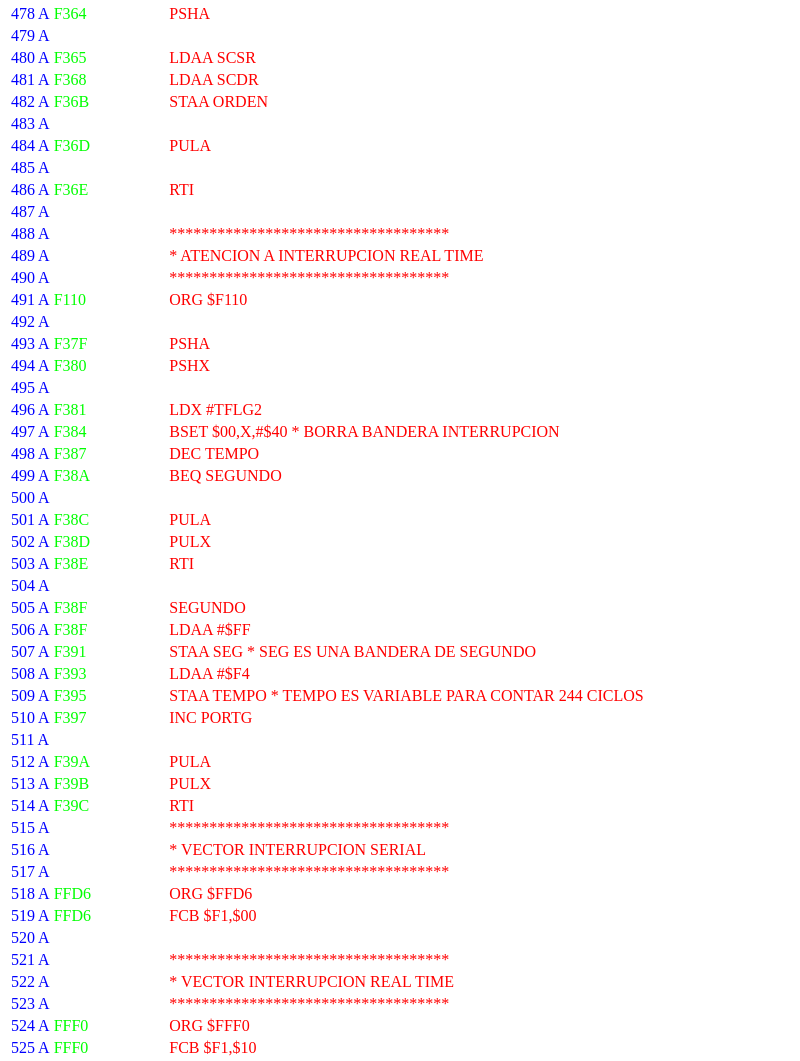
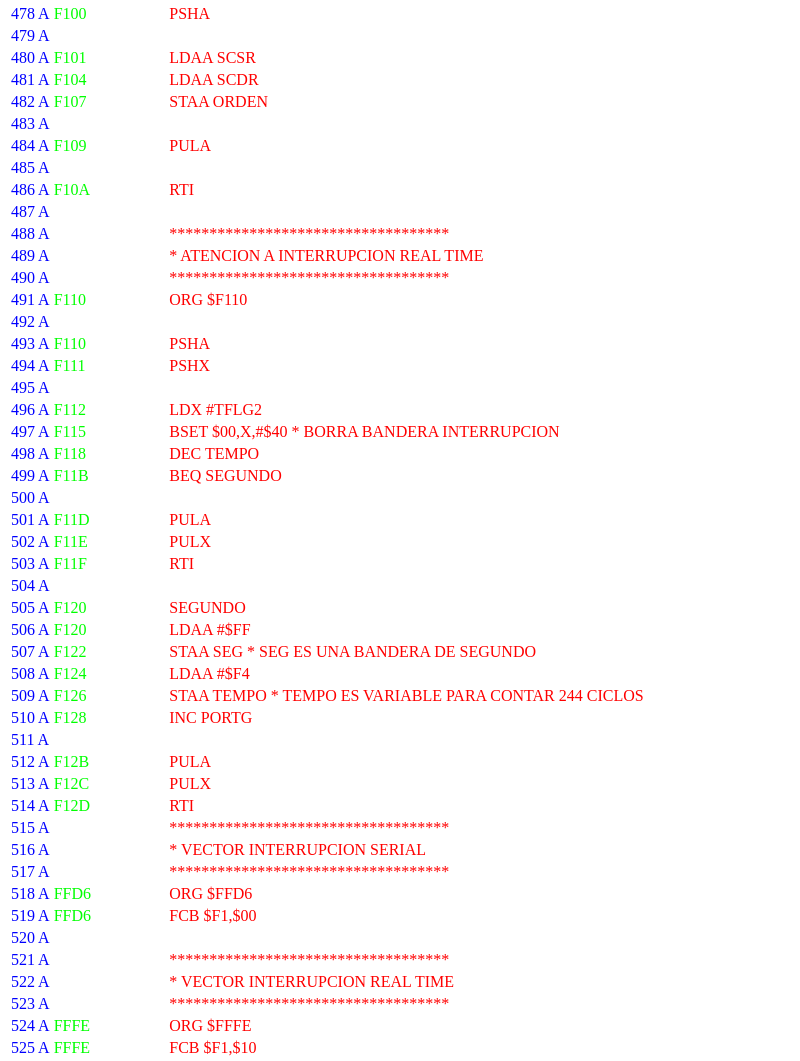
Before and after one commit to BralexMtz/68HC11, an Electron app: page src/compilacion.html in a window 800 px wide. Shown: the part 10500-11561 px from the top of the page. Drawn offline with Linux system fonts and the light colour scheme.

Commit message:
Listo PRROS! nos la peló

```diff
--- a/src/compilacion.html
+++ b/src/compilacion.html
@@ -478,43 +478,43 @@
 <tr><td style='color:#0000FF;'>475  A</td><td colspan='2'></td><td colspan='3' style='color:#FF0000;'>***********************************</td></tr>
 <tr><td style='color:#0000FF;'>476  A</td><td style='color:#00FF00;'>F100</td><td style='color:#FFFFFF;'></td><td style='color:#FF0000;'>       ORG  $F100</td></tr>
 <tr><td style='color:#0000FF;'>477  A</td><td colspan='2'></td><td colspan='3' style='color:#FF0000;'>  </td></tr>
-<tr><td style='color:#0000FF;'>478  A</td><td style='color:#00FF00;'>F364</td><td style='color:#FFFFFF;'>36</td><td style='color:#FF0000;'>       PSHA</td></tr>
+<tr><td style='color:#0000FF;'>478  A</td><td style='color:#00FF00;'>F100</td><td style='color:#FFFFFF;'>36</td><td style='color:#FF0000;'>       PSHA</td></tr>
 <tr><td style='color:#0000FF;'>479  A</td><td colspan='2'></td><td colspan='3' style='color:#FF0000;'> </td></tr>
-<tr><td style='color:#0000FF;'>480  A</td><td style='color:#00FF00;'>F365</td><td style='color:#FFFFFF;'>B6102E</td><td style='color:#FF0000;'>       LDAA SCSR</td></tr>
-<tr><td style='color:#0000FF;'>481  A</td><td style='color:#00FF00;'>F368</td><td style='color:#FFFFFF;'>B6102F</td><td style='color:#FF0000;'>       LDAA SCDR</td></tr>
-<tr><td style='color:#0000FF;'>482  A</td><td style='color:#00FF00;'>F36B</td><td style='color:#FFFFFF;'>970C</td><td style='color:#FF0000;'>       STAA ORDEN</td></tr>
+<tr><td style='color:#0000FF;'>480  A</td><td style='color:#00FF00;'>F101</td><td style='color:#FFFFFF;'>B6102E</td><td style='color:#FF0000;'>       LDAA SCSR</td></tr>
+<tr><td style='color:#0000FF;'>481  A</td><td style='color:#00FF00;'>F104</td><td style='color:#FFFFFF;'>B6102F</td><td style='color:#FF0000;'>       LDAA SCDR</td></tr>
+<tr><td style='color:#0000FF;'>482  A</td><td style='color:#00FF00;'>F107</td><td style='color:#FFFFFF;'>970C</td><td style='color:#FF0000;'>       STAA ORDEN</td></tr>
 <tr><td style='color:#0000FF;'>483  A</td><td colspan='2'></td><td colspan='3' style='color:#FF0000;'></td></tr>
-<tr><td style='color:#0000FF;'>484  A</td><td style='color:#00FF00;'>F36D</td><td style='color:#FFFFFF;'>32</td><td style='color:#FF0000;'>       PULA  </td></tr>
+<tr><td style='color:#0000FF;'>484  A</td><td style='color:#00FF00;'>F109</td><td style='color:#FFFFFF;'>32</td><td style='color:#FF0000;'>       PULA  </td></tr>
 <tr><td style='color:#0000FF;'>485  A</td><td colspan='2'></td><td colspan='3' style='color:#FF0000;'></td></tr>
-<tr><td style='color:#0000FF;'>486  A</td><td style='color:#00FF00;'>F36E</td><td style='color:#FFFFFF;'>3B</td><td style='color:#FF0000;'>       RTI</td></tr>
+<tr><td style='color:#0000FF;'>486  A</td><td style='color:#00FF00;'>F10A</td><td style='color:#FFFFFF;'>3B</td><td style='color:#FF0000;'>       RTI</td></tr>
 <tr><td style='color:#0000FF;'>487  A</td><td colspan='2'></td><td colspan='3' style='color:#FF0000;'></td></tr>
 <tr><td style='color:#0000FF;'>488  A</td><td colspan='2'></td><td colspan='3' style='color:#FF0000;'>***********************************</td></tr>
 <tr><td style='color:#0000FF;'>489  A</td><td colspan='2'></td><td colspan='3' style='color:#FF0000;'>* ATENCION A INTERRUPCION REAL TIME</td></tr>
 <tr><td style='color:#0000FF;'>490  A</td><td colspan='2'></td><td colspan='3' style='color:#FF0000;'>***********************************</td></tr>
 <tr><td style='color:#0000FF;'>491  A</td><td style='color:#00FF00;'>F110</td><td style='color:#FFFFFF;'></td><td style='color:#FF0000;'>      ORG  $F110</td></tr>
 <tr><td style='color:#0000FF;'>492  A</td><td colspan='2'></td><td colspan='3' style='color:#FF0000;'></td></tr>
-<tr><td style='color:#0000FF;'>493  A</td><td style='color:#00FF00;'>F37F</td><td style='color:#FFFFFF;'>36</td><td style='color:#FF0000;'>      PSHA</td></tr>
-<tr><td style='color:#0000FF;'>494  A</td><td style='color:#00FF00;'>F380</td><td style='color:#FFFFFF;'>3C</td><td style='color:#FF0000;'>      PSHX</td></tr>
+<tr><td style='color:#0000FF;'>493  A</td><td style='color:#00FF00;'>F110</td><td style='color:#FFFFFF;'>36</td><td style='color:#FF0000;'>      PSHA</td></tr>
+<tr><td style='color:#0000FF;'>494  A</td><td style='color:#00FF00;'>F111</td><td style='color:#FFFFFF;'>3C</td><td style='color:#FF0000;'>      PSHX</td></tr>
 <tr><td style='color:#0000FF;'>495  A</td><td colspan='2'></td><td colspan='3' style='color:#FF0000;'></td></tr>
-<tr><td style='color:#0000FF;'>496  A</td><td style='color:#00FF00;'>F381</td><td style='color:#FFFFFF;'>CE1025</td><td style='color:#FF0000;'>      LDX #TFLG2</td></tr>
-<tr><td style='color:#0000FF;'>497  A</td><td style='color:#00FF00;'>F384</td><td style='color:#FFFFFF;'>1C0040</td><td style='color:#FF0000;'>      BSET $00,X,#$40    * BORRA BANDERA INTERRUPCION</td></tr>
-<tr><td style='color:#0000FF;'>498  A</td><td style='color:#00FF00;'>F387</td><td style='color:#FFFFFF;'>7A0018</td><td style='color:#FF0000;'>      DEC TEMPO</td></tr>
-<tr><td style='color:#0000FF;'>499  A</td><td style='color:#00FF00;'>F38A</td><td style='color:#FFFFFF;'>2703</td><td style='color:#FF0000;'>      BEQ SEGUNDO</td></tr>
+<tr><td style='color:#0000FF;'>496  A</td><td style='color:#00FF00;'>F112</td><td style='color:#FFFFFF;'>CE1025</td><td style='color:#FF0000;'>      LDX #TFLG2</td></tr>
+<tr><td style='color:#0000FF;'>497  A</td><td style='color:#00FF00;'>F115</td><td style='color:#FFFFFF;'>1C0040</td><td style='color:#FF0000;'>      BSET $00,X,#$40    * BORRA BANDERA INTERRUPCION</td></tr>
+<tr><td style='color:#0000FF;'>498  A</td><td style='color:#00FF00;'>F118</td><td style='color:#FFFFFF;'>7A0018</td><td style='color:#FF0000;'>      DEC TEMPO</td></tr>
+<tr><td style='color:#0000FF;'>499  A</td><td style='color:#00FF00;'>F11B</td><td style='color:#FFFFFF;'>2703</td><td style='color:#FF0000;'>      BEQ SEGUNDO</td></tr>
 <tr><td style='color:#0000FF;'>500  A</td><td colspan='2'></td><td colspan='3' style='color:#FF0000;'>      </td></tr>
-<tr><td style='color:#0000FF;'>501  A</td><td style='color:#00FF00;'>F38C</td><td style='color:#FFFFFF;'>32</td><td style='color:#FF0000;'>      PULA</td></tr>
-<tr><td style='color:#0000FF;'>502  A</td><td style='color:#00FF00;'>F38D</td><td style='color:#FFFFFF;'>38</td><td style='color:#FF0000;'>      PULX</td></tr>
-<tr><td style='color:#0000FF;'>503  A</td><td style='color:#00FF00;'>F38E</td><td style='color:#FFFFFF;'>3B</td><td style='color:#FF0000;'>      RTI</td></tr>
+<tr><td style='color:#0000FF;'>501  A</td><td style='color:#00FF00;'>F11D</td><td style='color:#FFFFFF;'>32</td><td style='color:#FF0000;'>      PULA</td></tr>
+<tr><td style='color:#0000FF;'>502  A</td><td style='color:#00FF00;'>F11E</td><td style='color:#FFFFFF;'>38</td><td style='color:#FF0000;'>      PULX</td></tr>
+<tr><td style='color:#0000FF;'>503  A</td><td style='color:#00FF00;'>F11F</td><td style='color:#FFFFFF;'>3B</td><td style='color:#FF0000;'>      RTI</td></tr>
 <tr><td style='color:#0000FF;'>504  A</td><td colspan='2'></td><td colspan='3' style='color:#FF0000;'></td></tr>
-<tr><td style='color:#0000FF;'>505  A</td><td style='color:#00FF00;'>F38F</td><td></td><td style='color:#FF0000;'>SEGUNDO</td></tr>
-<tr><td style='color:#0000FF;'>506  A</td><td style='color:#00FF00;'>F38F</td><td style='color:#FFFFFF;'>86FF</td><td style='color:#FF0000;'>      LDAA #$FF</td></tr>
-<tr><td style='color:#0000FF;'>507  A</td><td style='color:#00FF00;'>F391</td><td style='color:#FFFFFF;'>970D</td><td style='color:#FF0000;'>      STAA SEG           * SEG ES UNA BANDERA DE SEGUNDO    </td></tr>
-<tr><td style='color:#0000FF;'>508  A</td><td style='color:#00FF00;'>F393</td><td style='color:#FFFFFF;'>86F4</td><td style='color:#FF0000;'>      LDAA #$F4         </td></tr>
-<tr><td style='color:#0000FF;'>509  A</td><td style='color:#00FF00;'>F395</td><td style='color:#FFFFFF;'>9718</td><td style='color:#FF0000;'>      STAA TEMPO         * TEMPO ES VARIABLE PARA CONTAR 244 CICLOS</td></tr>
-<tr><td style='color:#0000FF;'>510  A</td><td style='color:#00FF00;'>F397</td><td style='color:#FFFFFF;'>7C1002</td><td style='color:#FF0000;'>      INC  PORTG</td></tr>
+<tr><td style='color:#0000FF;'>505  A</td><td style='color:#00FF00;'>F120</td><td></td><td style='color:#FF0000;'>SEGUNDO</td></tr>
+<tr><td style='color:#0000FF;'>506  A</td><td style='color:#00FF00;'>F120</td><td style='color:#FFFFFF;'>86FF</td><td style='color:#FF0000;'>      LDAA #$FF</td></tr>
+<tr><td style='color:#0000FF;'>507  A</td><td style='color:#00FF00;'>F122</td><td style='color:#FFFFFF;'>970D</td><td style='color:#FF0000;'>      STAA SEG           * SEG ES UNA BANDERA DE SEGUNDO    </td></tr>
+<tr><td style='color:#0000FF;'>508  A</td><td style='color:#00FF00;'>F124</td><td style='color:#FFFFFF;'>86F4</td><td style='color:#FF0000;'>      LDAA #$F4         </td></tr>
+<tr><td style='color:#0000FF;'>509  A</td><td style='color:#00FF00;'>F126</td><td style='color:#FFFFFF;'>9718</td><td style='color:#FF0000;'>      STAA TEMPO         * TEMPO ES VARIABLE PARA CONTAR 244 CICLOS</td></tr>
+<tr><td style='color:#0000FF;'>510  A</td><td style='color:#00FF00;'>F128</td><td style='color:#FFFFFF;'>7C1002</td><td style='color:#FF0000;'>      INC  PORTG</td></tr>
 <tr><td style='color:#0000FF;'>511  A</td><td colspan='2'></td><td colspan='3' style='color:#FF0000;'>     </td></tr>
-<tr><td style='color:#0000FF;'>512  A</td><td style='color:#00FF00;'>F39A</td><td style='color:#FFFFFF;'>32</td><td style='color:#FF0000;'>      PULA</td></tr>
-<tr><td style='color:#0000FF;'>513  A</td><td style='color:#00FF00;'>F39B</td><td style='color:#FFFFFF;'>38</td><td style='color:#FF0000;'>      PULX</td></tr>
-<tr><td style='color:#0000FF;'>514  A</td><td style='color:#00FF00;'>F39C</td><td style='color:#FFFFFF;'>3B</td><td style='color:#FF0000;'>      RTI</td></tr>
+<tr><td style='color:#0000FF;'>512  A</td><td style='color:#00FF00;'>F12B</td><td style='color:#FFFFFF;'>32</td><td style='color:#FF0000;'>      PULA</td></tr>
+<tr><td style='color:#0000FF;'>513  A</td><td style='color:#00FF00;'>F12C</td><td style='color:#FFFFFF;'>38</td><td style='color:#FF0000;'>      PULX</td></tr>
+<tr><td style='color:#0000FF;'>514  A</td><td style='color:#00FF00;'>F12D</td><td style='color:#FFFFFF;'>3B</td><td style='color:#FF0000;'>      RTI</td></tr>
 <tr><td style='color:#0000FF;'>515  A</td><td colspan='2'></td><td colspan='3' style='color:#FF0000;'>***********************************</td></tr>
 <tr><td style='color:#0000FF;'>516  A</td><td colspan='2'></td><td colspan='3' style='color:#FF0000;'>* VECTOR INTERRUPCION SERIAL</td></tr>
 <tr><td style='color:#0000FF;'>517  A</td><td colspan='2'></td><td colspan='3' style='color:#FF0000;'>***********************************</td></tr>
@@ -524,13 +524,13 @@
 <tr><td style='color:#0000FF;'>521  A</td><td colspan='2'></td><td colspan='3' style='color:#FF0000;'>***********************************</td></tr>
 <tr><td style='color:#0000FF;'>522  A</td><td colspan='2'></td><td colspan='3' style='color:#FF0000;'>* VECTOR INTERRUPCION REAL TIME</td></tr>
 <tr><td style='color:#0000FF;'>523  A</td><td colspan='2'></td><td colspan='3' style='color:#FF0000;'>***********************************</td></tr>
-<tr><td style='color:#0000FF;'>524  A</td><td style='color:#00FF00;'>FFF0</td><td style='color:#FFFFFF;'></td><td style='color:#FF0000;'>       ORG   $FFF0</td></tr>
-<tr><td style='color:#0000FF;'>525  A</td><td style='color:#00FF00;'>FFF0</td><td style='color:#FFFFFF;'></td><td style='color:#FF0000;'>       FCB   $F1,$10       </td></tr>
+<tr><td style='color:#0000FF;'>524  A</td><td style='color:#00FF00;'>FFFE</td><td style='color:#FFFFFF;'></td><td style='color:#FF0000;'>       ORG   $FFFE</td></tr>
+<tr><td style='color:#0000FF;'>525  A</td><td style='color:#00FF00;'>FFFE</td><td style='color:#FFFFFF;'></td><td style='color:#FF0000;'>       FCB   $F1,$10       </td></tr>
 <tr><td style='color:#0000FF;'>526  A</td><td colspan='2'></td><td colspan='3' style='color:#FF0000;'></td></tr>
 <tr><td style='color:#0000FF;'>527  A</td><td colspan='2'></td><td colspan='3' style='color:#FF0000;'>***********************************</td></tr>
 <tr><td style='color:#0000FF;'>528  A</td><td colspan='2'></td><td colspan='3' style='color:#FF0000;'>*RESET</td></tr>
 <tr><td style='color:#0000FF;'>529  A</td><td colspan='2'></td><td colspan='3' style='color:#FF0000;'>***********************************</td></tr>
-<tr><td style='color:#0000FF;'>530  A</td><td style='color:#00FF00;'>FFF0</td><td style='color:#FFFFFF;'></td><td style='color:#FF0000;'>       END       $8000       </td></tr>
+<tr><td style='color:#0000FF;'>530  A</td><td style='color:#00FF00;'>FFFE</td><td style='color:#FFFFFF;'></td><td style='color:#FF0000;'>       END       $8000       </td></tr>
 <tr><td style='color:#0000FF;'>531  A</td><td colspan='2'></td><td colspan='3' style='color:#FF0000;'></td></tr>
 </table>
 </body>
--- a/src/compilation.js
+++ b/src/compilation.js
@@ -334,6 +334,9 @@ function traduccion(excel){
     var memoria_actual=0;
     for (const line of lines) {
         //VALIDAR QUE NO SEA UNA EXCEPCION
+        if(line.tipo=="INSTRUCCION" && line.instruccion=="ORG"){
+            memoria_actual=0
+        }
         if((line.tipo=="INSTRUCCION" || line.tipo=="EXCEPCION") && !line.errores.includes(4)
         && !directives.includes(line.instruccion)){
 
@@ -414,6 +417,7 @@ function traduccion(excel){
                             if(line.opcode.length%2==1){
                                 line.opcode='0'+line.opcode;
                             }
+
                             line.memoria=memoria_actual
                             memoria_actual +=line.get_bytes(line.opcode)
                         }
```
Also changed, not shown: 2 other files.
